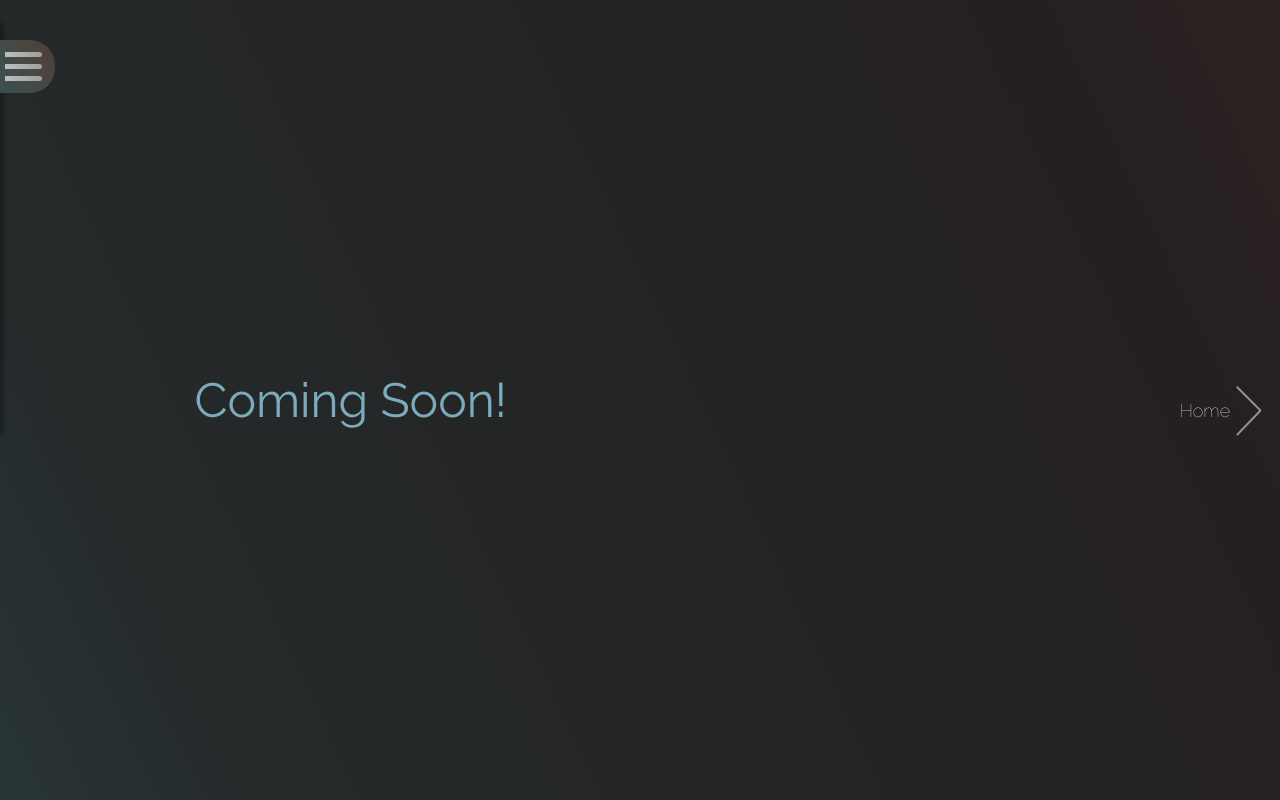
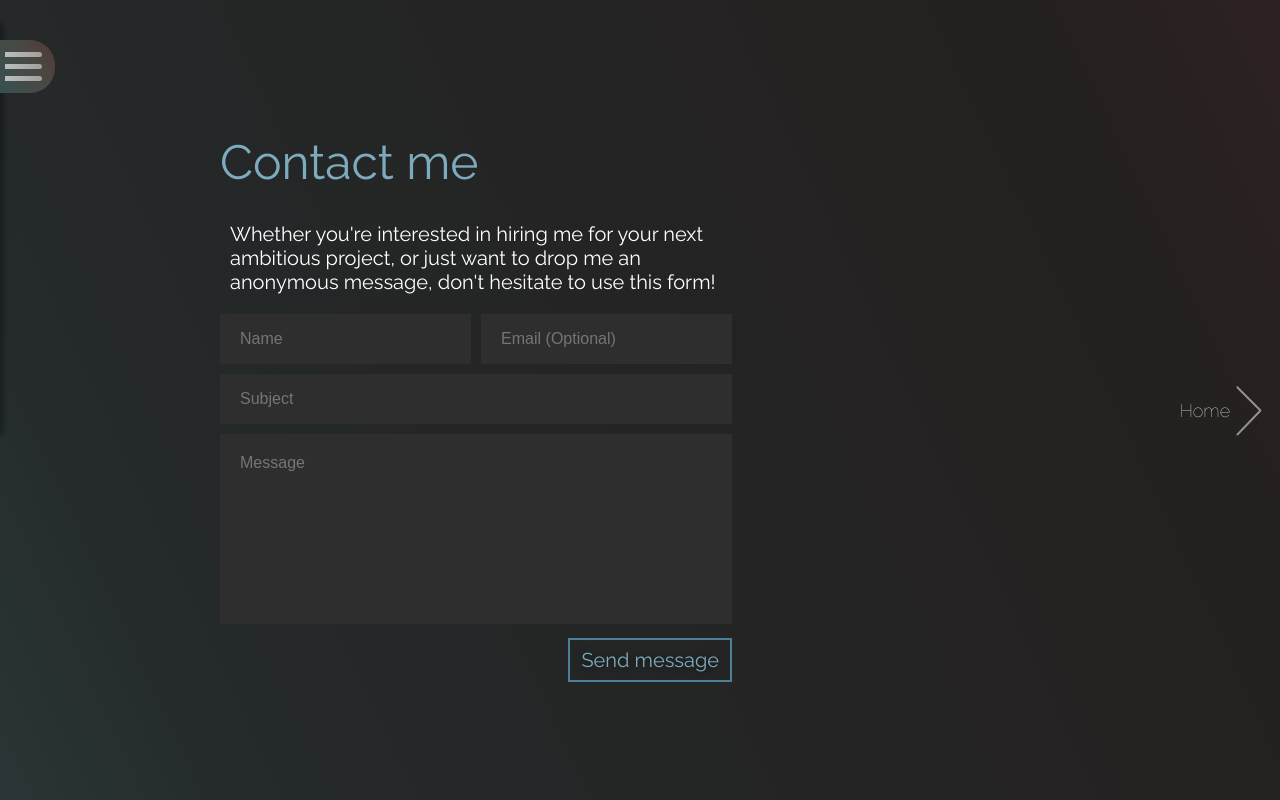
Before and after one commit to SimenMH/portfolio-website, a React (Create React App) app: page /contact in a window 1280 px wide. Built offline with nearby package versions, Linux system fonts and the light colour scheme.

Commit message:
feat: Create contact form

```diff
--- a/src/screens/Contact/Contact.screen.js
+++ b/src/screens/Contact/Contact.screen.js
@@ -2,8 +2,51 @@ import './styles.css';
 
 const Contact = () => {
   return (
-    <div className='aboutme-container fade-in'>
-      <h1>Coming Soon!</h1>
+    <div className='screen-container contact-container fade-in'>
+      <h1>Contact me</h1>
+      <p>
+        Whether you're interested in hiring me for your next ambitious project,
+        or just want to drop me an anonymous message, don't hesitate to use this
+        form!
+      </p>
+      <form className='contact-form'>
+        <ul>
+          <li className='half'>
+            <input
+              className='input-field'
+              placeholder='Name'
+              type='text'
+              required={true}
+            />
+            <div className='input-focus' />
+          </li>
+          <li className='half'>
+            <input
+              className='input-field'
+              placeholder='Email (Optional)'
+              type='email'
+            />
+            <div className='input-focus' />
+          </li>
+          <li>
+            <input className='input-field' placeholder='Subject' type='text' />
+            <div className='input-focus' />
+          </li>
+          <li>
+            <textarea
+              className='input-field'
+              placeholder='Message'
+              required={true}
+            />
+            <div className='input-focus' />
+          </li>
+          <li>
+            <div className='submit-button'>
+              <p>Send message</p>
+            </div>
+          </li>
+        </ul>
+      </form>
     </div>
   );
 };
--- a/src/screens/Contact/styles.css
+++ b/src/screens/Contact/styles.css
@@ -0,0 +1,87 @@
+.contact-container {
+  width: 40vw;
+}
+
+.input-field {
+  height: 50px;
+  width: 100%;
+  padding: 0 20px;
+  border: 0;
+  background: #2e2e2e;
+  font-size: 16px;
+  color: rgb(200, 200, 200);
+  outline: none;
+}
+
+.contact-form ul {
+  padding: 0;
+}
+
+.contact-form li {
+  padding: 0;
+  margin: 0;
+  list-style: none;
+  margin-bottom: 10px;
+  overflow: hidden;
+  display: block;
+  clear: both;
+  position: relative;
+}
+.contact-form li.half {
+  width: 49%;
+  margin-left: 2%;
+  float: left;
+  clear: none;
+}
+
+.contact-form li.half:first-child {
+  margin-left: 0;
+}
+
+.contact-form textarea {
+  width: 100%;
+  padding: 20px;
+  min-height: 150px;
+  font-family: Arial;
+  resize: none;
+}
+
+.input-focus {
+  position: absolute;
+  bottom: 0;
+  left: 0;
+  width: 0;
+  height: 1px;
+  border-bottom: 2px solid rgb(125, 171, 190);
+  transition: 0.5s;
+}
+
+.input-field:focus + .input-focus {
+  width: 100%;
+}
+
+.submit-button {
+  cursor: pointer;
+  width: fit-content;
+  height: 40px;
+  margin-left: auto;
+  display: flex;
+  align-items: center;
+  padding-left: 10px;
+  padding-right: 10px;
+  background: rgba(0, 0, 0, 0);
+  border: 2px solid rgb(77, 128, 151);
+  transition: 0.2s;
+  color: rgb(125, 171, 190);
+}
+
+.submit-button p {
+  margin: 1px;
+  font-weight: 400;
+  text-shadow: 0px 1px 8px rgba(0, 0, 0, 0.616);
+}
+
+.submit-button:hover {
+  background: rgb(77, 128, 151);
+  color: rgb(216, 216, 216);
+}
```
